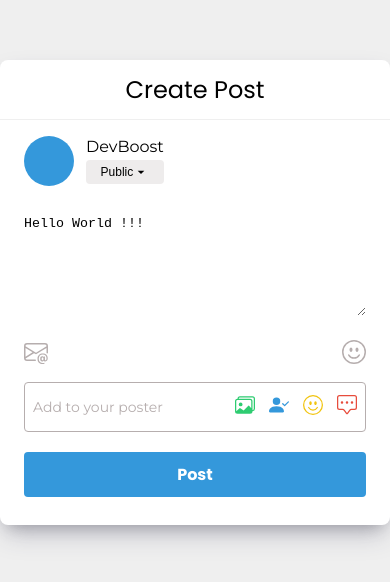
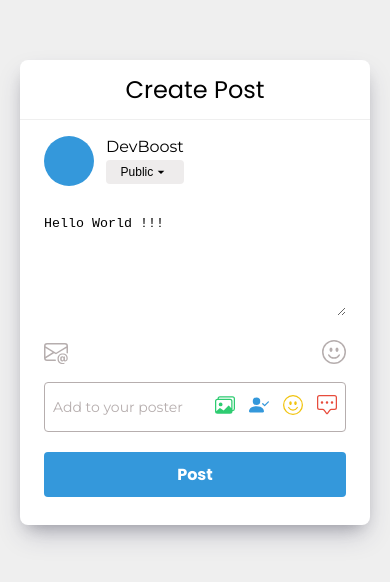
Before and after one commit to david-mendes-s/Creat-Post-Facebook, a React (Vite) app: page / in a window 390 px wide. Shown: the part 130-712 px from the top of the page. Built offline with nearby package versions, Linux system fonts and the light colour scheme.

Commit message:
update mobile

```diff
--- a/src/App.css
+++ b/src/App.css
@@ -21,3 +21,9 @@ button {
   justify-content: center;
   height: 100vh;
 }
+
+@media(max-width: 580px){
+  .app {
+    padding: 20px;
+  }
+}
--- a/src/components/Post/styles.css
+++ b/src/components/Post/styles.css
@@ -110,6 +110,6 @@
 
 @media(max-width: 580px){
   .container {
-    width: 420px;
+    width: 360px;
   }
 }
```
